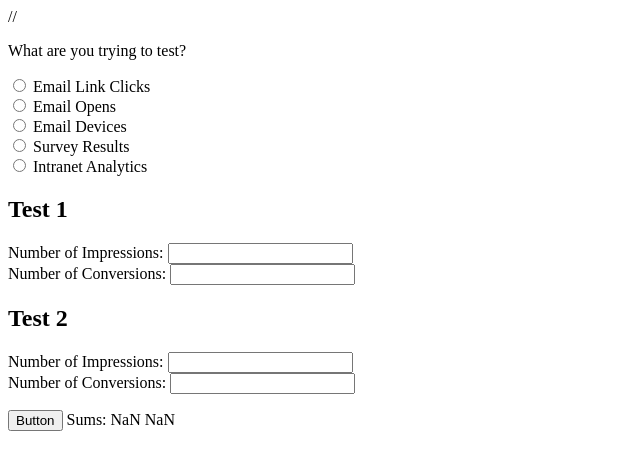
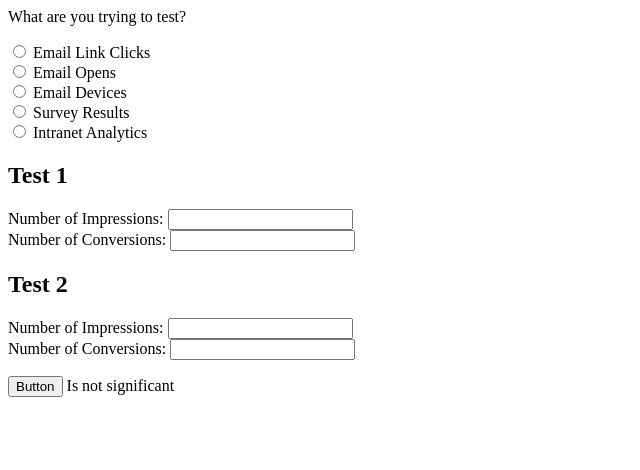
Before and after one commit to rebeccathachil/sigcalc, a plain HTML site: page index.html in a window 1280 px wide. Both pictures are taken after a click on the button "Button". Shown: the whole page, without its empty margins (0-640 px from the left). Drawn offline with nearby package versions, Linux system fonts and the light colour scheme.

Commit message:
Just kidding - working_sig.js is now callable as a function in index.html

```diff
--- a/index.html
+++ b/index.html
@@ -2,30 +2,29 @@
 	<head>
 		<script src="https://code.jquery.com/jquery-3.3.1.min.js" integrity="sha256-FgpCb/KJQlLNfOu91ta32o/NMZxltwRo8QtmkMRdAu8=" crossorigin="anonymous"></script>
 		<script type="text/javascript"></script>
-		<script type="text/javascript" src="calculations.js"></script>
-		// <script>
+		<script type="text/javascript" src="working_sig.js"></script>
+		<script>
+function compute() {
+	var sample1 = document.getElementById("sample1")
+	var result1 = document.getElementById("result1")
+	var sample2 = document.getElementById("sample2")
+	var result2 = document.getElementById("result2")
+	console.log("is this right")
+	// console.log(sample1.value, result2.value, sample2.value, result2.value)
+	// console.log(par	seInt(sample1.value) + parseInt(result2.value))
+	// console.log(parseInt(sample2.value) + parseInt(sample2.value))
+	// return {
+	// 	sum1: (parseInt(sample1.value) + parseInt(result1.value)),
+	// 	sum2: (parseInt(sample2.value) + parseInt(result2.value))
+	return calcSig(sample1, sample2, result1, result2)
+}
 
-		// function compute() {
-		// 	var sample1 = document.getElementById("sample1")
-		// 	var result2 = document.getElementById("result2")
-		// 	var sample2 = document.getElementById("sample2")
-		// 	var result2 = document.getElementById("result2")
-		// 	console.log("is this right")
-		// 	// console.log(sample1.value, result2.value, sample2.value, result2.value)
-		// 	// console.log(par	seInt(sample1.value) + parseInt(result2.value))
-		// 	// console.log(parseInt(sample2.value) + parseInt(sample2.value))
-		// 	return {
-		// 		sum1: (parseInt(sample1.value) + parseInt(result1.value)),
-		// 		sum2: (parseInt(sample2.value) + parseInt(result2.value))
-		// 	}
-		// }
+function showSig() {
+	var sig = compute()
+	document.getElementById("display").innerHTML = sig;
+}
+</script>
 
-		// function showSum() {
-		// 	var sums = compute()
-		// 	document.getElementById("display").innerHTML = "Sums: " + sums.sum1 + "  " + sums.sum2;
-		// }
-
-		// 	</script>
 	</head>
 
 	<body>
@@ -50,10 +49,8 @@
 			<br>
 			Number of Conversions: <input type="number" name="result" id="result2">
 		</form>
-		<button type="submit" onClick="showSum();" value="Submit">Button</button>
-
-<!-- 		<label onclick="showSum()">Sum:</label>
- -->		<span id="display"></span>
+		<button type="submit" onClick="showSig();" value="Submit">Button</button>
+		<span id="display"></span>
 		<br>
 
 	</body>
--- a/working_sig.js
+++ b/working_sig.js
@@ -1,9 +1,10 @@
-//4 inputs from user
-var sample1 = 1000;
-var sample2 = 1500;
-var result1 = 500;
-var result2 = 500;
-//inputs end here
+function calcSig(sample1, sample2, result1, result2){
+    // //4 inputs from user
+    // var sample1 = 1000;
+    // var sample2 = 1500;
+    // var result1 = 500;
+    // var result2 = 500;
+    // //inputs end here
 
     var conversionRate1 = result1/sample1;
     var conversionRate2 = result2/sample2;
@@ -73,3 +74,6 @@ if (p<0.05 || p>0.95) {
     }
 
     console.log(sigResult);
+
+    return sigResult
+}
```
Lines whose indentation alone changed are shown as unchanged.
